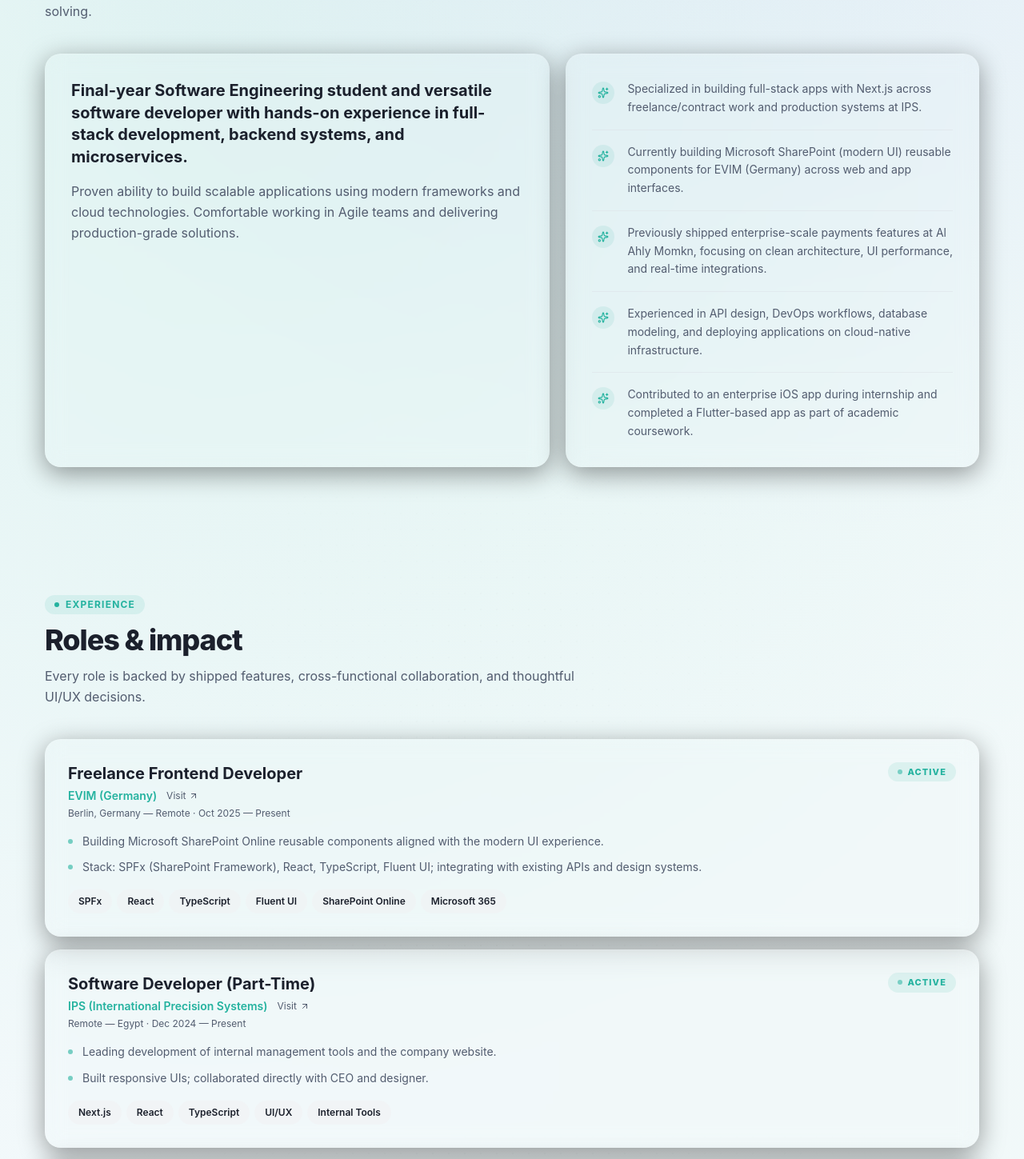
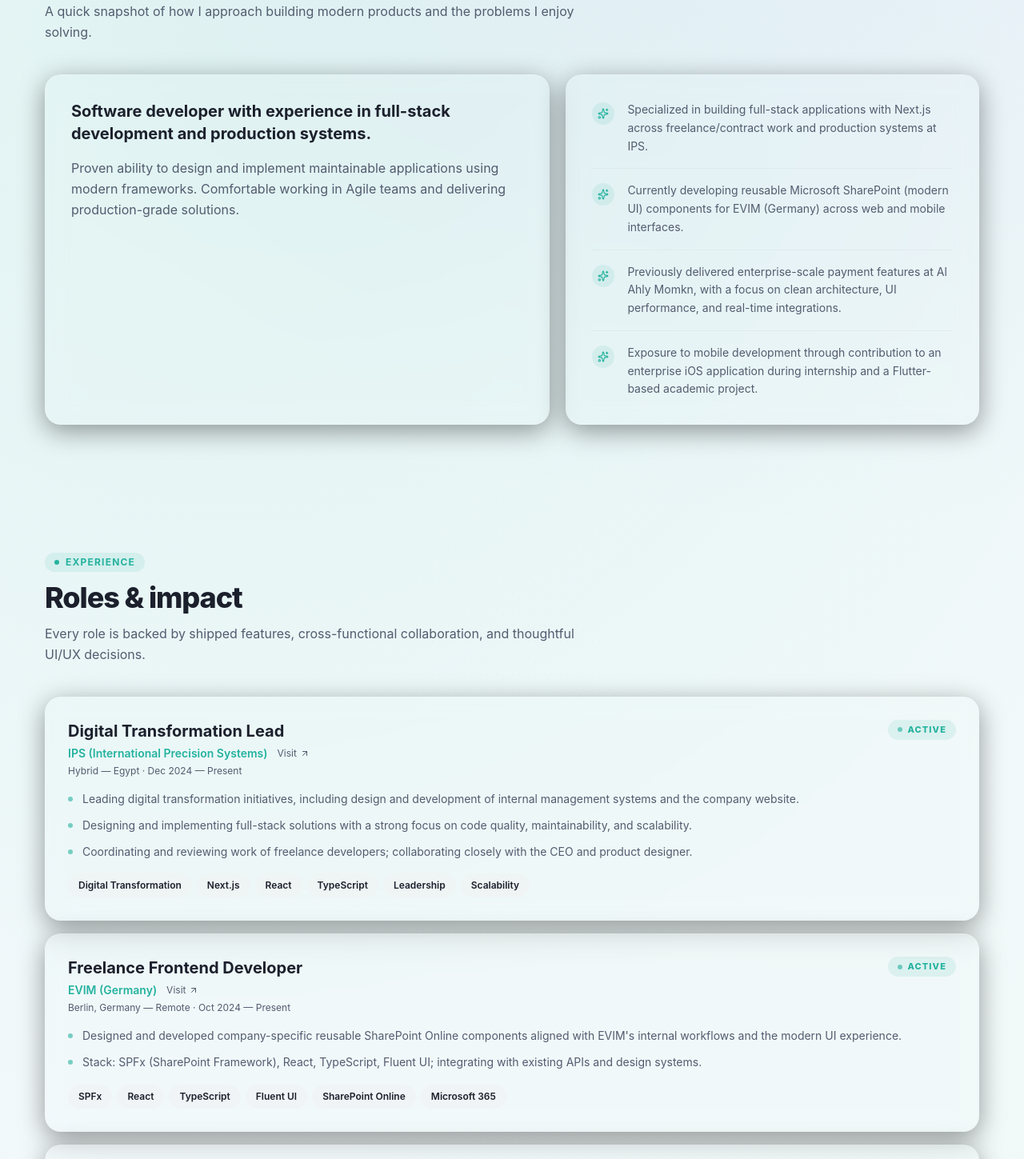
Before and after one commit to MooTamer/nextjs-portfolio, a Next.js app: page / in a window 1280 px wide. Shown: the part 1059-2508 px from the top of the page at 80% size. Built offline with nearby package versions, Linux system fonts and the light colour scheme.

Commit message:
Sync CV roles and profile content and enable Next.js typedRoutes

```diff
--- a/next.config.mjs
+++ b/next.config.mjs
@@ -1,9 +1,7 @@
 /** @type {import('next').NextConfig} */
 const nextConfig = {
   reactStrictMode: true,
-  experimental: {
-    typedRoutes: true,
-  },
+  typedRoutes: true,
 };
 
 export default nextConfig;
--- a/src/content/cv.ts
+++ b/src/content/cv.ts
@@ -75,19 +75,18 @@
     links: {
       linkedin: "https://www.linkedin.com/in/mohamed-tamer-020a5221a/",
       github: "https://github.com/MooTamer",
-      portfolio: null,
+      portfolio: "https://www.mohamedtamer.me/",
     },
     headline:
-      "Final-year Software Engineering student and versatile software developer with hands-on experience in full-stack development, backend systems, and microservices.",
+      "Software developer with experience in full-stack development and production systems.",
     profile_paragraph:
-      "Proven ability to build scalable applications using modern frameworks and cloud technologies. Comfortable working in Agile teams and delivering production-grade solutions.",
+      "Proven ability to design and implement maintainable applications using modern frameworks. Comfortable working in Agile teams and delivering production-grade solutions.",
   },
   summary_bullets: [
-    "Specialized in building full-stack apps with Next.js across freelance/contract work and production systems at IPS.",
-    "Currently building Microsoft SharePoint (modern UI) reusable components for EVIM (Germany) across web and app interfaces.",
-    "Previously shipped enterprise-scale payments features at Al Ahly Momkn, focusing on clean architecture, UI performance, and real-time integrations.",
-    "Experienced in API design, DevOps workflows, database modeling, and deploying applications on cloud-native infrastructure.",
-    "Contributed to an enterprise iOS app during internship and completed a Flutter-based app as part of academic coursework.",
+    "Specialized in building full-stack applications with Next.js across freelance/contract work and production systems at IPS.",
+    "Currently developing reusable Microsoft SharePoint (modern UI) components for EVIM (Germany) across web and mobile interfaces.",
+    "Previously delivered enterprise-scale payment features at Al Ahly Momkn, with a focus on clean architecture, UI performance, and real-time integrations.",
+    "Exposure to mobile development through contribution to an enterprise iOS application during internship and a Flutter-based academic project.",
   ],
   companies_links: {
     ips: "https://www.ipswirings.com",
@@ -97,7 +96,7 @@
   education: [
     {
       school: "German International University (GIUAS)",
-      degree: "Bachelor of Computer Science — Software Major",
+      degree: "Bachelor of Computer Science — Software Engineering Major",
       start: "Sep 2021",
       end: "Present",
       expected_graduation: "Jun 2026",
@@ -112,35 +111,43 @@
   ],
   experience: [
     {
+      company: "IPS (International Precision Systems)",
+      role: "Digital Transformation Lead",
+      location: "Hybrid — Egypt",
+      start: "Dec 2024",
+      end: "Present",
+      bullets: [
+        "Leading digital transformation initiatives, including design and development of internal management systems and the company website.",
+        "Designing and implementing full-stack solutions with a strong focus on code quality, maintainability, and scalability.",
+        "Coordinating and reviewing work of freelance developers; collaborating closely with the CEO and product designer.",
+      ],
+      tags: [
+        "Digital Transformation",
+        "Next.js",
+        "React",
+        "TypeScript",
+        "Leadership",
+        "Scalability",
+      ],
+    },
+    {
       company: "EVIM (Germany)",
       role: "Freelance Frontend Developer",
       location: "Berlin, Germany — Remote",
-      start: "Oct 2025",
+      start: "Oct 2024",
       end: "Present",
       bullets: [
-        "Building Microsoft SharePoint Online reusable components aligned with the modern UI experience.",
+        "Designed and developed company-specific reusable SharePoint Online components aligned with EVIM's internal workflows and the modern UI experience.",
         "Stack: SPFx (SharePoint Framework), React, TypeScript, Fluent UI; integrating with existing APIs and design systems.",
       ],
       tags: ["SPFx", "React", "TypeScript", "Fluent UI", "SharePoint Online", "Microsoft 365"],
     },
     {
-      company: "IPS (International Precision Systems)",
-      role: "Software Developer (Part-Time)",
-      location: "Remote — Egypt",
-      start: "Dec 2024",
-      end: "Present",
-      bullets: [
-        "Leading development of internal management tools and the company website.",
-        "Built responsive UIs; collaborated directly with CEO and designer.",
-      ],
-      tags: ["Next.js", "React", "TypeScript", "UI/UX", "Internal Tools"],
-    },
-    {
       company: "Al Ahly Momkn for E-payments",
       role: ".NET Full Stack Developer",
       location: "Hybrid — Egypt",
-      start: "Jan 2025",
-      end: "Nov 2025",
+      start: "Jan 2024",
+      end: "Nov 2024",
       bullets: [
         "Delivered full-stack features for an enterprise payments platform (.NET, Angular).",
         "Integrated third-party APIs and internal tools; worked within Agile sprints.",
@@ -213,13 +220,11 @@
       "Data Structures",
       "DBMS",
       "Testing",
-      "CI/CD",
-      "Kafka",
       "Git",
       "Agile",
-      "Docker",
-      "Cloud",
-      "AWS",
+      "CI/CD (basic)",
+      "Docker (basic)",
+      "Kafka (exposure)",
       "Figma",
     ],
   },
```
